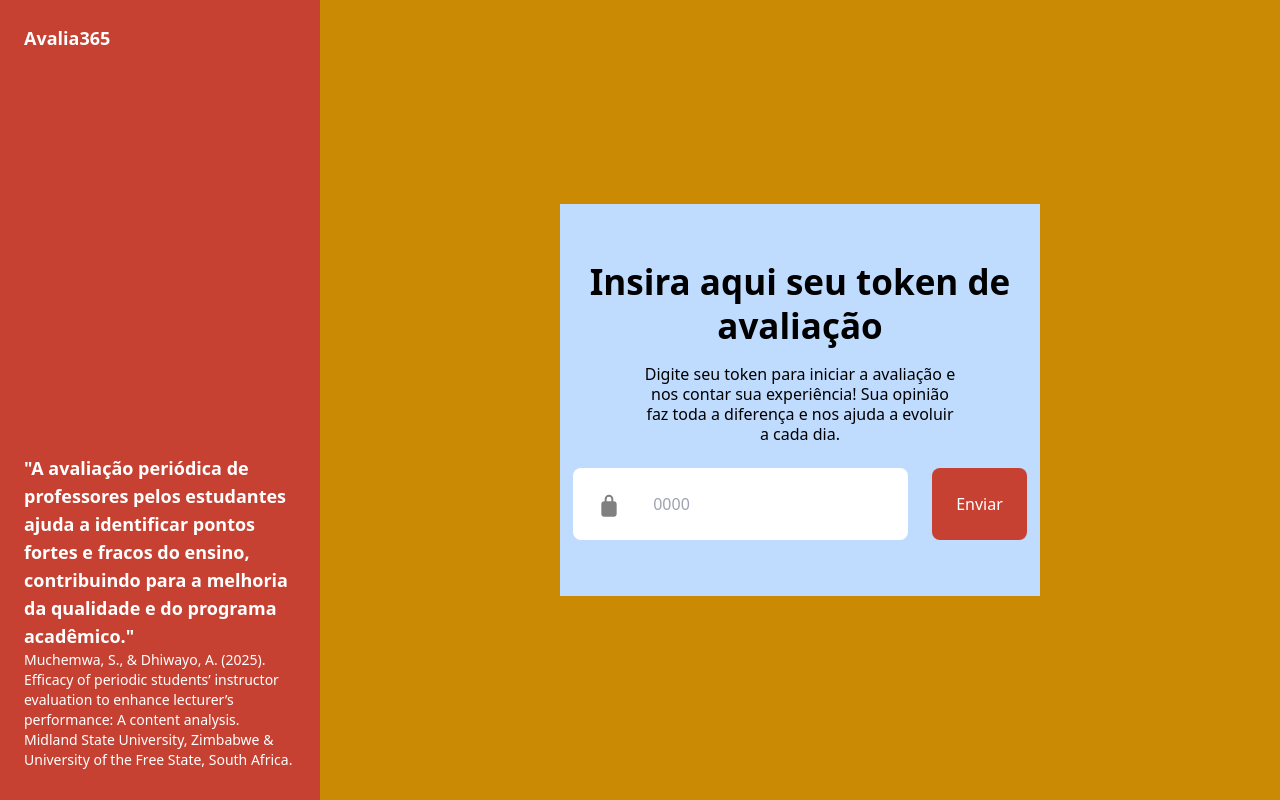
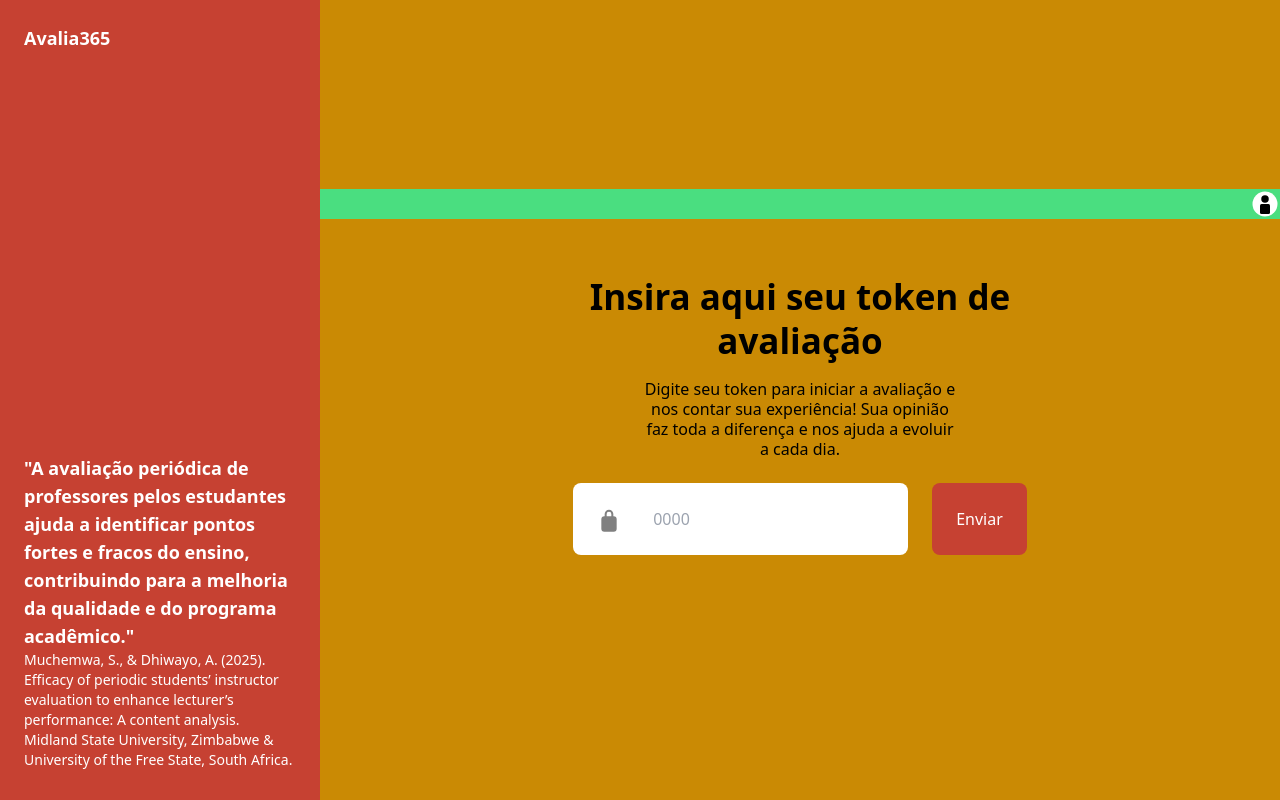
Before and after one commit to paulotruly/react_infinityAvaliador, a React (Vite) app: page / in a window 1280 px wide. Built offline with nearby package versions, Linux system fonts and the light colour scheme.

Commit message:
paginalogin

```diff
--- /dev/null
+++ b/src/assets/LoginLogo.tsx
@@ -0,0 +1,17 @@
+const UserLogo = ({ fillColor = "white" }) => (
+  <svg
+    width="30"
+    height="30"
+    viewBox="0 0 120 120"
+    xmlns="http://www.w3.org/2000/svg"
+  >
+    {/* Círculo de fundo */}
+    <circle cx="60" cy="60" r="50" fill={fillColor} />
+
+    {/* Boneco transparente */}
+    <circle cx="60" cy="40" r="15" fill="BLACK" />
+    <rect x="40" y="60" width="40" height="40" rx="6" fill="BLACK" />
+  </svg>
+);
+
+export default UserLogo;
--- a/src/pages/Home.tsx
+++ b/src/pages/Home.tsx
@@ -1,8 +1,9 @@
 import TokenLogo from "../assets/TokenLogo";
+import LoginLogo from "../assets/LogInLogo";
 
 function Home() {
   return (
-    <div className="flex flex-col min-h-screen bg-green-100">
+    <div className="flex flex-col min-h-screen">
 
       <div className="grid grid-cols-4 flex-1">
 
@@ -14,7 +15,11 @@ function Home() {
 
         <div className="col-span-3 flex flex-col bg-yellow-600 items-center justify-center">
 
-          <div className='flex flex-col justify-center items-center w-1/2 py-14 bg-blue-200'>
+          <div className="flex w-full bg-green-400 justify-end items-center">
+            <LoginLogo></LoginLogo>
+          </div>
+
+          <div className='flex flex-col justify-center items-center w-1/2 py-14'>
             <div className="mb-4">
               <p className="text-[35px] font-extrabold text-center leading-tight"> Insira aqui seu token de avaliação </p>
             </div>
```
